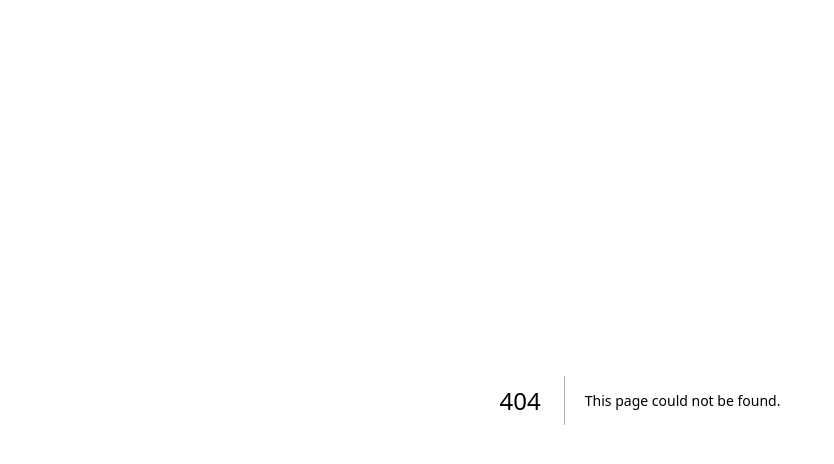
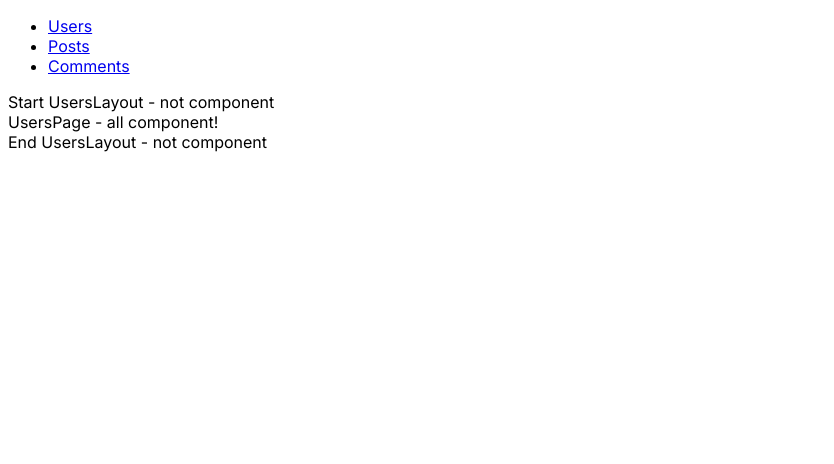
Before and after one commit to DenisOsetrov/next-jan-2024-my-work, a Next.js app: page /users in a window 1280 px wide. Before the commit this address had no page. Shown: the top 464 px of the page, without its empty margins (0-834 px from the left). Built offline with nearby package versions, Linux system fonts and the light colour scheme.

Commit message:
start page next.js

```diff
--- /dev/null
+++ b/src/app/(users)/users/layout.tsx
@@ -0,0 +1,17 @@
+import React, { ReactNode } from 'react';
+
+type Props = {
+  children: ReactNode;
+};
+
+const UsersLayout: React.FC<Props> = ({ children }) => {
+  return (
+    <div>
+                Start UsersLayout - not component
+      {children}
+                End UsersLayout - not component
+    </div>
+  );
+};
+
+export default UsersLayout;
--- /dev/null
+++ b/src/app/(users)/users/page.tsx
@@ -0,0 +1,12 @@
+import React from 'react';
+import Link from "next/link";
+
+const UsersPage = () => {
+    return (
+        <div>
+            UsersPage - all component!
+        </div>
+    );
+};
+
+export default UsersPage;
--- a/src/app/layout.tsx
+++ b/src/app/layout.tsx
@@ -1,6 +1,7 @@
 import type { Metadata } from "next";
 import { Inter } from "next/font/google";
 import "./globals.css";
+import MenuComponent from "@/components/MenuComponent";
 
 const inter = Inter({ subsets: ["latin"] });
 
@@ -14,9 +15,15 @@ export default function RootLayout({
 }: Readonly<{
   children: React.ReactNode;
 }>) {
+
   return (
     <html lang="en">
-      <body className={inter.className}>{children}</body>
+      <body className={inter.className}>
+
+      <MenuComponent/>
+      {children}
+
+      </body>
     </html>
   );
 }
--- a/src/app/page.tsx
+++ b/src/app/page.tsx
@@ -1,8 +1,10 @@
 import Image from "next/image";
 import styles from "./page.module.css";
+import Link from "next/link";
+import React from "react";
 
 export default function Home() {
   return (
-    <div> Hello! </div>
+    <div> Hello!</div>
   );
 }
--- /dev/null
+++ b/src/components/MenuComponent.tsx
@@ -0,0 +1,25 @@
+import React from 'react';
+import Link from "next/link";
+
+const MenuComponent = () => {
+    return (
+        <div>
+            <ul>
+                <li>
+                    <Link href={'/users'}>Users</Link>
+                </li>
+                {/*<li>*/}
+                {/*    <Link href={'/users/details'}>UsersDetails </Link>*/}
+                {/*</li>*/}
+                <li>
+                    <Link href={'/posts'}>Posts</Link>
+                </li>
+                <li>
+                    <Link href={'/comments'}>Comments</Link>
+                </li>
+            </ul>
+        </div>
+    );
+};
+
+export default MenuComponent;
```
Also changed, not shown: src/app/(comments)/comments/page.tsx (added, +11 -0 lines), src/app/(posts)/posts/page.tsx (added, +11 -0 lines), src/app/(users)/users/[id]/page.tsx (added, +13 -0 lines), src/app/(users)/users/details/page.tsx (added, +11 -0 lines), info.txt.
